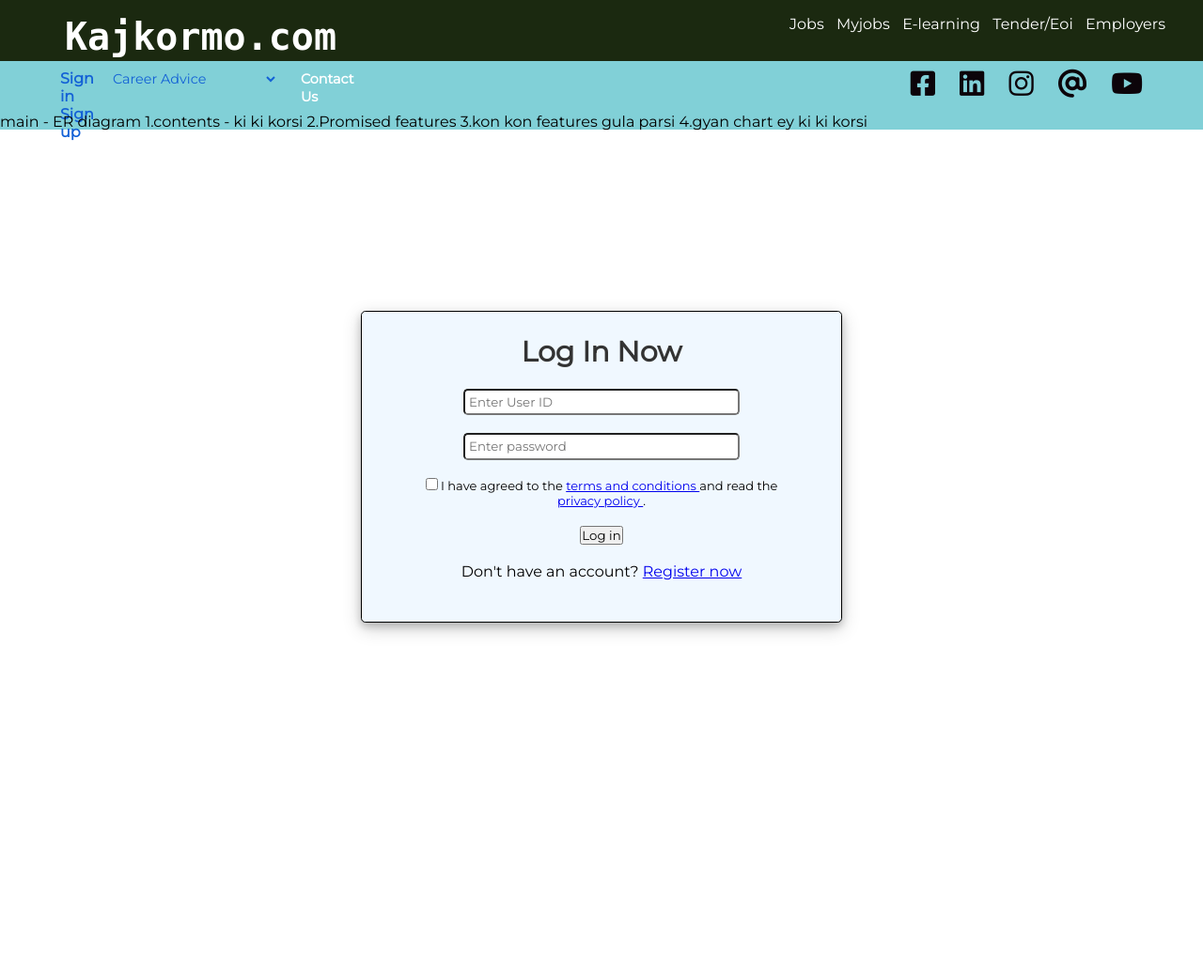
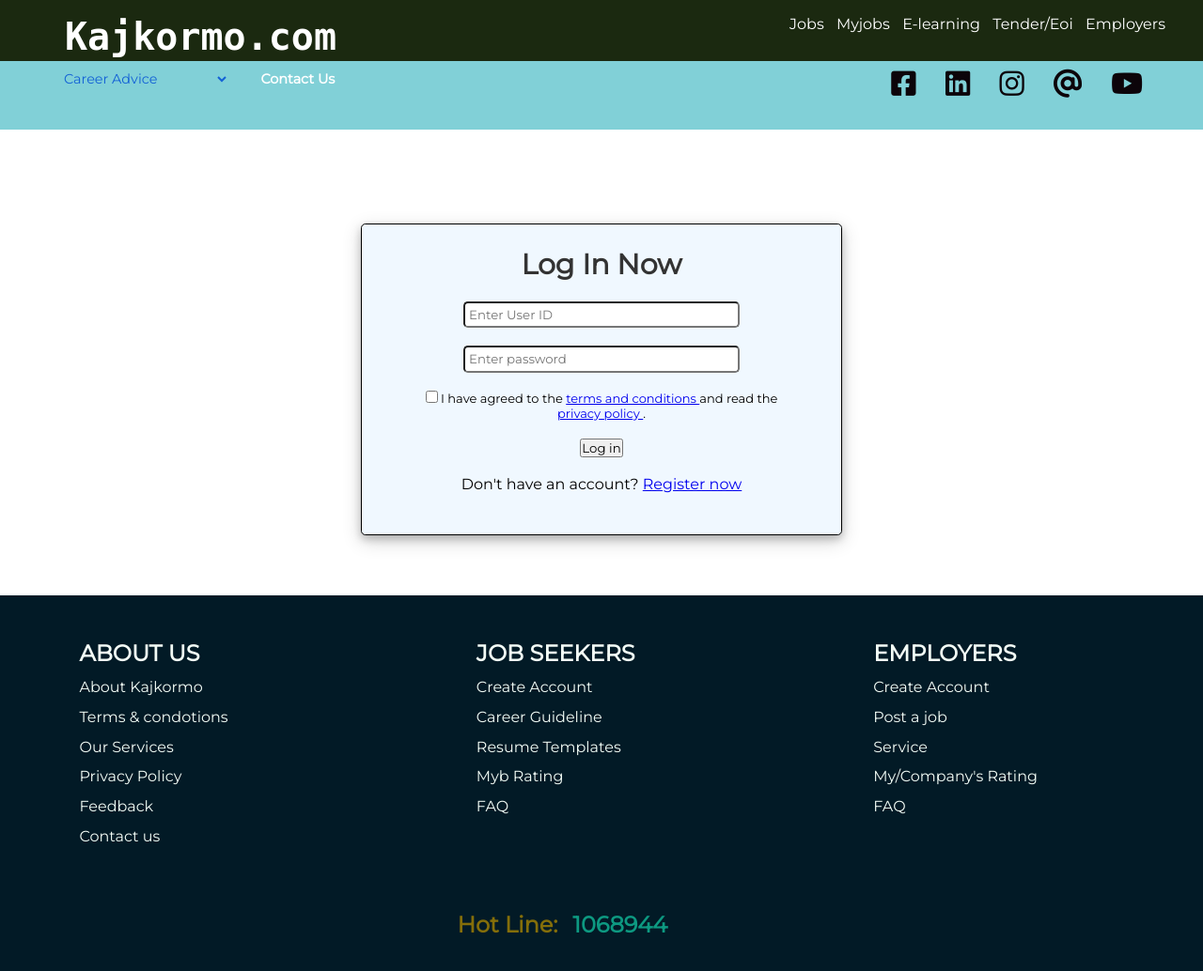
Before and after one commit to Talha76/SPL1, a PHP site: page /login.php in a window 1280 px wide. Shown: the whole page at 94% size. Before the commit the page ends 675 px from the top, so only its background shows below. Run offline with PHP 8.4, Linux system fonts and the light colour scheme.

Commit message:
Updated Login page

```diff
--- a/loginAndRegistration/css/login_styles.css
+++ b/loginAndRegistration/css/login_styles.css
@@ -2,9 +2,9 @@
 
 .form-container{
     margin-left: 30%;
-    margin-top : 15%;
+    margin-top : 10%;
     margin-right: 30%;
-    margin-bottom: -30%;
+    margin-bottom: -50%;
     /* align-items: center; */
     text-align: center;
     background-color:aliceblue;
--- a/loginAndRegistration/login.php
+++ b/loginAndRegistration/login.php
@@ -54,7 +54,7 @@ if(isset($_POST['submit'])) {
   <div class="big-navbar">
     <!-- navbar-1 starts although its name is navbar-->
     <nav class="navbar">
-        <h2 class="navbar-logo"> <a href="index.html">Kajkormo.com</a></h2>
+        <h2 class="navbar-logo"> <a href="../home/index.php">Kajkormo.com</a></h2>
         <div class="navbar-menu">
             <a href="#jobs">Jobs</a>
             <a href="#myjobs">Myjobs</a>
@@ -72,10 +72,6 @@ if(isset($_POST['submit'])) {
     <!--navbar2 starts-->
     <nav class="navbar2">
         <div class="nb-class1">
-            <div class="sign-in">
-                <a href="../loginAndRegistration/login.php">Sign in</a><br>
-                <a href="../loginAndRegistration/register.php">Sign up</a>
-            </div>
             <div class="career-resources-dropdown">
                 <select class="career-resource" id="career-resource">
                     <option value="Career-Advice"><label for="Career-Advice">Career Advice</label></option>
@@ -112,11 +108,7 @@ if(isset($_POST['submit'])) {
     <!-- navbar-2 ends -->
 </div>
 <!-- navbar ends -->
-main - ER diagram
-1.contents - ki ki korsi
-2.Promised features
-3.kon kon features gula parsi
-4.gyan chart ey ki ki korsi
+
   <div class="form-container">
     <form class="form" action="" method="post">
       <div class="login-title">
@@ -155,5 +147,63 @@ main - ER diagram
     </form>
   </div>
 
+<!-- footer -->
+<div class="footer">
+
+    <!-- about us starts -->
+    <div class="about-us">
+        <div class="heading-about-us">
+            <h2>ABOUT US</h2>
+        </div>
+        <div class="links">
+            <a href="about_us.php">About Kajkormo</a>
+            <a href="terms_and_conditions_style.html">Terms & condotions</a>
+            <a href="#">Our Services</a>
+            <a href="privacy_policy.php">Privacy Policy</a>
+            <a href="#">Feedback</a>
+            <a href="#">Contact us</a>
+        </div>
+    </div>
+    <!-- about us ends -->
+
+    <!-- job seekers starts -->
+    <div class="Job-Seekers">
+        <div class="heading-job-seekers">
+            <h2>JOB SEEKERS</h2>
+        </div>
+        <div class="links-of-jobseekers">
+            <a href="#">Create Account</a>
+            <a href="#">Career Guideline</a>
+            <a href="#">Resume Templates</a>
+            <a href="#">Myb Rating</a>
+            <a href="#">FAQ</a>
+        </div>
+    </div>
+    <!-- job seekers ends -->
+
+
+    <!-- EMPLOYERS starts -->
+    <div class="Job-Seekers">
+        <div class="heading-job-seekers">
+            <h2>EMPLOYERS</h2>
+        </div>
+        <div class="links-of-jobseekers">
+            <a href="#">Create Account</a>
+            <a href="#">Post a job</a>
+            <a href="#">Service</a>
+            <a href="#">My/Company's Rating</a>
+            <a href="#">FAQ</a>
+        </div>
+    </div>
+    <!-- EMPLOYERS ends -->
+
+
+</div>
+<!-- footer ends -->
+
+<div class="hotline">
+
+    <h2><span>Hot Line:</span>1068944</h2>
+</div>
 </body>
 </html>
```
